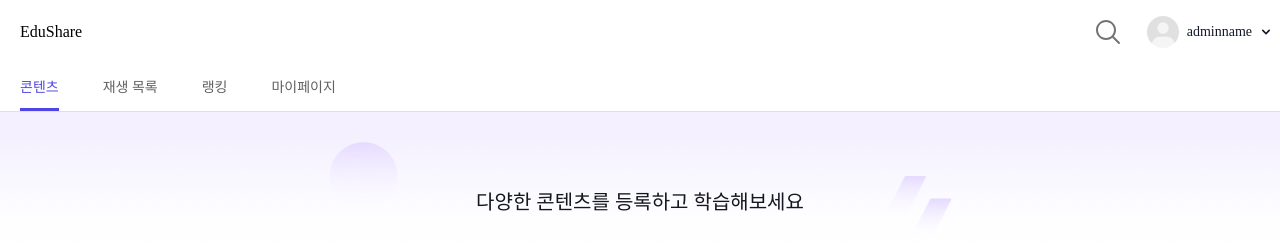
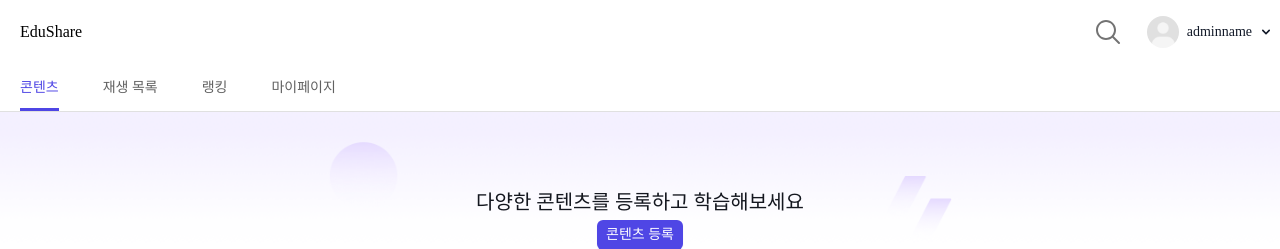
Before and after one commit to worjs320/edushare, a Django app: page /content/ in a window 1280 px wide. Shown: the top 249 px of the page. Run offline with Django 4.2, Linux system fonts and the light colour scheme; a user stored in the database is signed in; data comes from the database, SQL or seed files in the repository; both versions use the stored data as it was after the commit; some libraries are stand-ins or nearby versions; some web fonts are replaced.

Commit message:
프로젝트 공통 페이지 분리

```diff
--- /dev/null
+++ b/templates/common/footer.html
@@ -0,0 +1 @@
+<script src="https://unpkg.com/flowbite@1.5.4/dist/flowbite.js"></script>
--- /dev/null
+++ b/templates/common/html_head.html
@@ -0,0 +1,5 @@
+{% load static %}
+<title>EduShare</title>
+<link rel="stylesheet" type="text/css" href="{% static '/css/SpoqaHanSansNeo.css' %}" />
+<link rel="stylesheet" type="text/css" href="{% static '/css/main.css' %}" />
+<script src="https://cdn.tailwindcss.com?plugins=forms,typography,aspect-ratio,line-clamp"></script>
--- /dev/null
+++ b/templates/common/top.html
@@ -0,0 +1,58 @@
+{% load static %}
+<div class="header-gnb">
+  <div class="container">
+    <div class="header-gnb-wrapper">
+      <a class="sub-navigation-logo"><img src="" /></a>
+      <div class="service-menu" id="serviceMenu">EduShare</div>
+      <div class="icon-box">
+        <img class="icon search-icon" src="{% static '/css/search-icon.svg' %}" />
+        {% if user.is_authenticated %}
+        <button id="dropdownAvatarNameButton" data-dropdown-toggle="dropdownAvatarName"
+          class="flex items-center text-sm font-medium text-gray-900 rounded-full hover:text-blue-600 :hover:text-blue-500 md:mr-0 focus:ring-4 focus:ring-gray-100 :focus:ring-gray-700 :text-white"
+          type="button">
+          <span class="sr-only">Open user menu</span>
+          <img class="mr-2 w-8 h-8 rounded-full" src="{% static '/img/default_avatar.png' %}" alt="user photo">
+          {{ user.first_name }}
+          <svg class="w-4 h-4 mx-1.5" aria-hidden="true" fill="currentColor" viewBox="0 0 20 20"
+            xmlns="http://www.w3.org/2000/svg">
+            <path fill-rule="evenodd"
+              d="M5.293 7.293a1 1 0 011.414 0L10 10.586l3.293-3.293a1 1 0 111.414 1.414l-4 4a1 1 0 01-1.414 0l-4-4a1 1 0 010-1.414z"
+              clip-rule="evenodd"></path>
+          </svg>
+        </button>
+
+        <!-- Dropdown menu -->
+        <div id="dropdownAvatarName"
+          class="z-10 w-44 bg-white rounded divide-y divide-gray-100 shadow :bg-gray-700 :divide-gray-600 hidden"
+          data-popper-placement="bottom"
+          style="position: absolute; inset: 0px auto auto 0px; margin: 0px; transform: translate3d(415.2px, 62.4px, 0px);">
+          <div class="py-3 px-4 text-sm text-gray-900 :text-white">
+            <div class="truncate">{{ user.username }}</div>
+          </div>
+          <ul class="py-1 text-sm text-gray-700 :text-gray-200"
+            aria-labelledby="dropdownInformdropdownAvatarNameButtonationButton">
+            <li>
+              <a href="#" class="block py-2 px-4 hover:bg-gray-100 :hover:bg-gray-600 :hover:text-white">내 학습</a>
+            </li>
+            <li>
+              <a href="#" class="block py-2 px-4 hover:bg-gray-100 :hover:bg-gray-600 :hover:text-white">내 학습 노트</a>
+            </li>
+            <li>
+              <a href="#" class="block py-2 px-4 hover:bg-gray-100 :hover:bg-gray-600 :hover:text-white">개인정보 수정</a>
+            </li>
+          </ul>
+          <div class="py-1">
+            <a href="/logout" class="block py-2 px-4 text-sm text-gray-700 hover:bg-gray-100 :hover:bg-gray-600 :text-gray-200 :hover:text-white">로그아웃</a>
+          </div>
+        </div>
+
+        {% else %}
+        <div class="button-group-box" id="buttonGroupBox">
+          <a href='/signin' class="inline-flex justify-center rounded border border-slate-200 bg-stone-50 py-1 px-3 text-sm text-slate-600 shadow-sm hover:bg-stone-100 focus:ring-2 focus:bg-stone-50 focus:ring-offset-2 cursor-pointer">로그인</a>
+          <a href='/signup' class="inline-flex justify-center rounded border border-transparent bg-indigo-600 py-1 px-3 text-sm text-white shadow-sm hover:bg-indigo-700 focus:outline-none focus:ring-2 focus:ring-indigo-500 focus:ring-offset-2 cursor-pointer ml-3.5">회원가입</a>
+        </div>
+        {% endif %}
+      </div>
+    </div>
+  </div>
+</div>
--- a/templates/content/content_list.html
+++ b/templates/content/content_list.html
@@ -10,74 +10,12 @@
   <meta http-equiv="Pragma" content="no-cache" />
   <meta http-equiv="Expires" content="0" />
   <title>EduShare</title>
-  <link rel="stylesheet" type="text/css" href="{% static '/css/SpoqaHanSansNeo.css' %}" />
-  <link rel="stylesheet" type="text/css" href="{% static '/css/main.css' %}" />
-  <script src="https://cdn.tailwindcss.com?plugins=forms,typography,aspect-ratio,line-clamp"></script>
-  <link rel="stylesheet" href="https://unpkg.com/flowbite@1.5.4/dist/flowbite.min.css" />
-  <script>
-
-  </script>
+  {% include 'common/html_head.html' %}
 </head>
 
 <body>
-  <div class="header-gnb">
-    <div class="container">
-      <div class="header-gnb-wrapper">
-        <a class="sub-navigation-logo"><img src="" /></a>
-        <div class="service-menu" id="serviceMenu">EduShare</div>
-        <div class="icon-box">
-          <img class="icon search-icon" src="{% static '/css/search-icon.svg' %}" />
-          {% if user.is_authenticated %}
-          <button id="dropdownAvatarNameButton" data-dropdown-toggle="dropdownAvatarName"
-            class="flex items-center text-sm font-medium text-gray-900 rounded-full hover:text-blue-600 :hover:text-blue-500 md:mr-0 focus:ring-4 focus:ring-gray-100 :focus:ring-gray-700 :text-white"
-            type="button">
-            <span class="sr-only">Open user menu</span>
-            <img class="mr-2 w-8 h-8 rounded-full" src="{% static '/img/default_avatar.png' %}" alt="user photo">
-            {{ user.first_name }}
-            <svg class="w-4 h-4 mx-1.5" aria-hidden="true" fill="currentColor" viewBox="0 0 20 20"
-              xmlns="http://www.w3.org/2000/svg">
-              <path fill-rule="evenodd"
-                d="M5.293 7.293a1 1 0 011.414 0L10 10.586l3.293-3.293a1 1 0 111.414 1.414l-4 4a1 1 0 01-1.414 0l-4-4a1 1 0 010-1.414z"
-                clip-rule="evenodd"></path>
-            </svg>
-          </button>
-
-          <!-- Dropdown menu -->
-          <div id="dropdownAvatarName"
-            class="z-10 w-44 bg-white rounded divide-y divide-gray-100 shadow :bg-gray-700 :divide-gray-600 hidden"
-            data-popper-placement="bottom"
-            style="position: absolute; inset: 0px auto auto 0px; margin: 0px; transform: translate3d(415.2px, 62.4px, 0px);">
-            <div class="py-3 px-4 text-sm text-gray-900 :text-white">
-              <!-- <div class="font-medium ">Pro User</div> -->
-              <div class="truncate">{{ user.username }}</div>
-            </div>
-            <ul class="py-1 text-sm text-gray-700 :text-gray-200"
-              aria-labelledby="dropdownInformdropdownAvatarNameButtonationButton">
-              <li>
-                <a href="#" class="block py-2 px-4 hover:bg-gray-100 :hover:bg-gray-600 :hover:text-white">내 학습</a>
-              </li>
-              <li>
-                <a href="#" class="block py-2 px-4 hover:bg-gray-100 :hover:bg-gray-600 :hover:text-white">내 학습 노트</a>
-              </li>
-              <li>
-                <a href="#" class="block py-2 px-4 hover:bg-gray-100 :hover:bg-gray-600 :hover:text-white">개인정보 수정</a>
-              </li>
-            </ul>
-            <div class="py-1">
-              <a href="/logout" class="block py-2 px-4 text-sm text-gray-700 hover:bg-gray-100 :hover:bg-gray-600 :text-gray-200 :hover:text-white">로그아웃</a>
-            </div>
-          </div>
-
-          {% else %}
-          <div class="button-group-box" id="buttonGroupBox">
-            <a class="btn btn-common btn-white-border" href="/signin">로그인</a>
-            <a class="btn btn-common btn-violet" href="/signup">회원가입</a>
-          </div>
-          {% endif %}
-        </div>
-      </div>
-    </div>
-  </div>
+  {% include 'common/top.html' %}
+  {% block content %}
   <div class="header-snb">
     <div class="container">
       <a class="sub-navigation active" href="/content/">
@@ -95,7 +33,12 @@
     </div>
   </div>
   <div class="relative"><img class="w-full" src="{% static '/img/background.png' %}">
-    <p class="body-title">다양한 콘텐츠를 등록하고 학습해보세요</p>
+    <p class="body-title">다양한 콘텐츠를 등록하고 학습해보세요
+      {% if user.is_authenticated %}
+      <br>
+      <a href='/content/add' class="inline-flex justify-center rounded-md border border-transparent bg-indigo-600 py-1 px-2 text-sm font-medium text-white shadow-sm hover:bg-indigo-700 focus:outline-none focus:ring-2 focus:ring-indigo-500 focus:ring-offset-2 cursor-pointer">콘텐츠 등록</a>
+      {% endif %}
+    </p>
   </div>
   <div class="container ">
     <div class="p-8 pt-0">
@@ -124,6 +67,6 @@
     </div>
   </div>
 </body>
-<script src="https://unpkg.com/flowbite@1.5.4/dist/flowbite.js"></script>
-
+{% endblock %}
+{% include 'common/footer.html' %}
 </html>
```
Also changed, not shown: templates/content/content_add.html (+6 -20 lines), db.sqlite3, templates/common/navigation.html (added).
